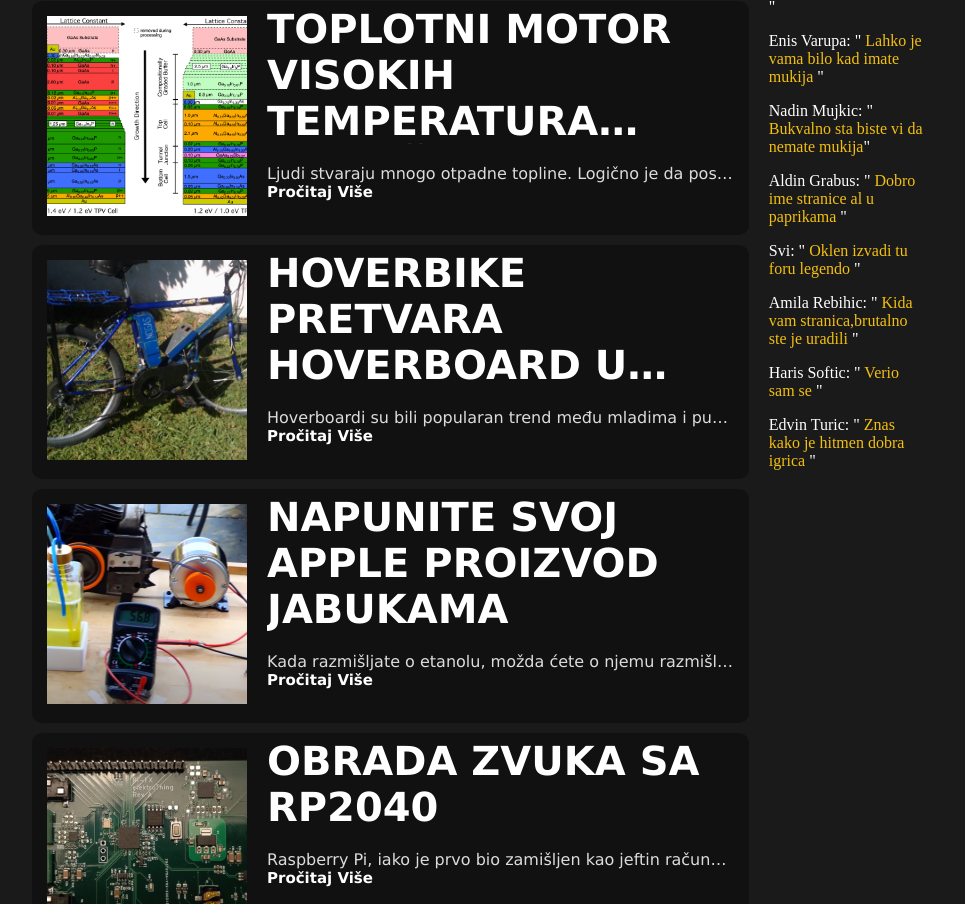
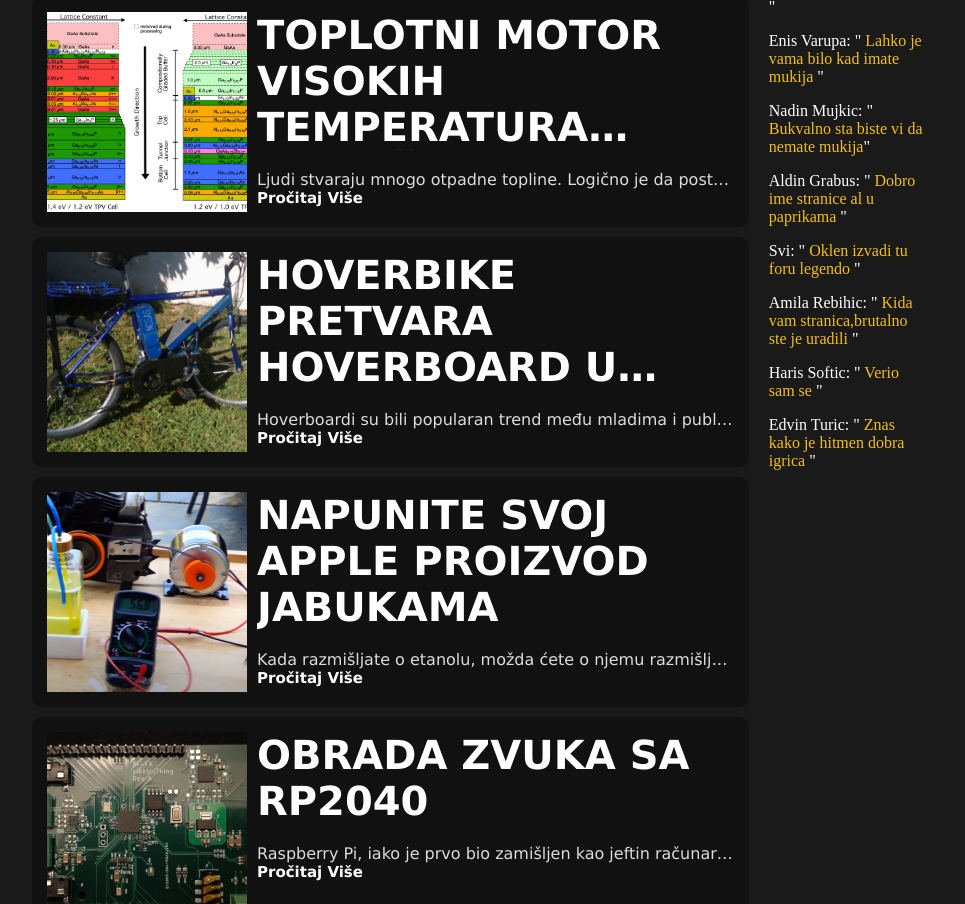
Before and after one commit to seha-bot/MSTS-Projektni, a plain HTML site: page index.html in a window 1280 px wide. Shown: the part 857-1761 px from the top of the page, without its empty margins (160-1125 px from the left). Drawn offline with Linux system fonts and the light colour scheme; a web font is replaced by a local one.

Commit message:
malo stila

```diff
--- a/resursi/style.css
+++ b/resursi/style.css
@@ -104,19 +104,22 @@ hr
 }
 .objava
 {
-    padding: 5px;
+    padding: 15px;
     border-radius: 10px;
     margin-bottom: 10px;
     background-color: #111111;
     font-family: "Lucida Sans", "Lucida Sans Regular", "Lucida Grande", "Lucida Sans Unicode", Geneva, Verdana, sans-serif;
     font-weight: bold;
+    margin: 0 0 10px 0;
+    display: flex;
+    /* border: 2px solid #F3BF10; */
 }
 .objava > div
 {
-    /* background-color: #F3BF10; */
+    /* background-color: #1A1A1A; */
     margin-left: 10px;
     margin-right: 10px;
-    width: calc(100% - 240px);
+    width: calc(100% - 210px);
     float: right;
 }
 .objava > div > a
@@ -127,7 +130,6 @@ hr
     margin: auto;
     transition: 0.3s;
 
-    /* white-space: nowrap; */
     overflow: hidden;
     text-overflow: ellipsis;
 
@@ -148,7 +150,7 @@ hr
     margin-top: 20px;
     color: #dcdcdc;
 
-    height: 100%;
+    height: auto;
     white-space: nowrap;
     overflow: hidden;
     text-overflow: ellipsis;
@@ -160,9 +162,9 @@ hr
 }
 .objava > img
 {
+    margin: auto 0 auto 0;
     width: 200px;
     height: 200px;
-    padding: 10px;
     object-fit: cover;
 }
 .more
```
